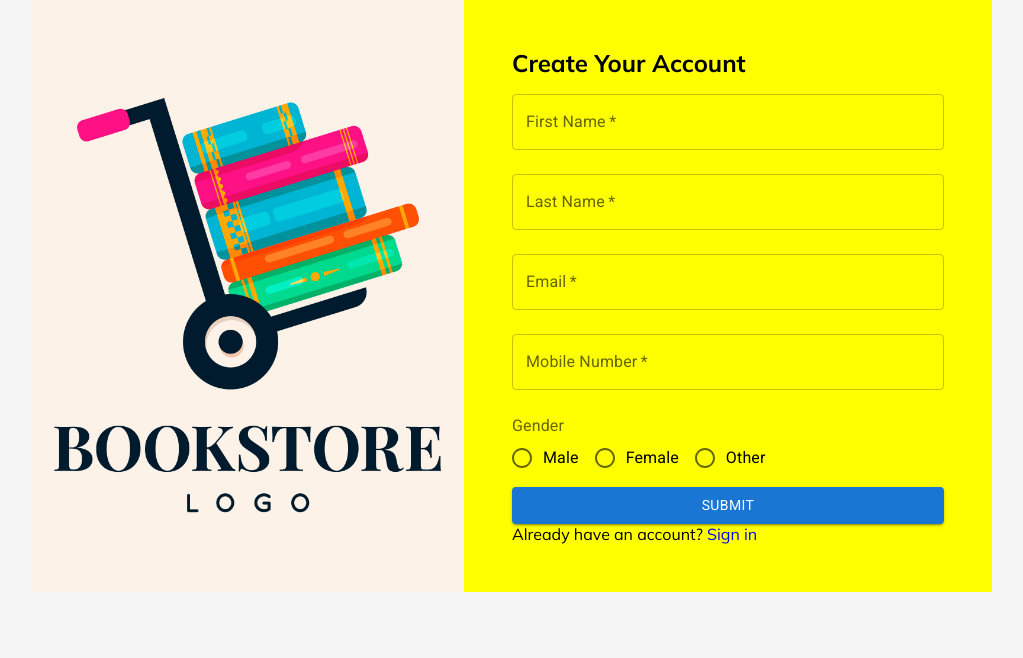
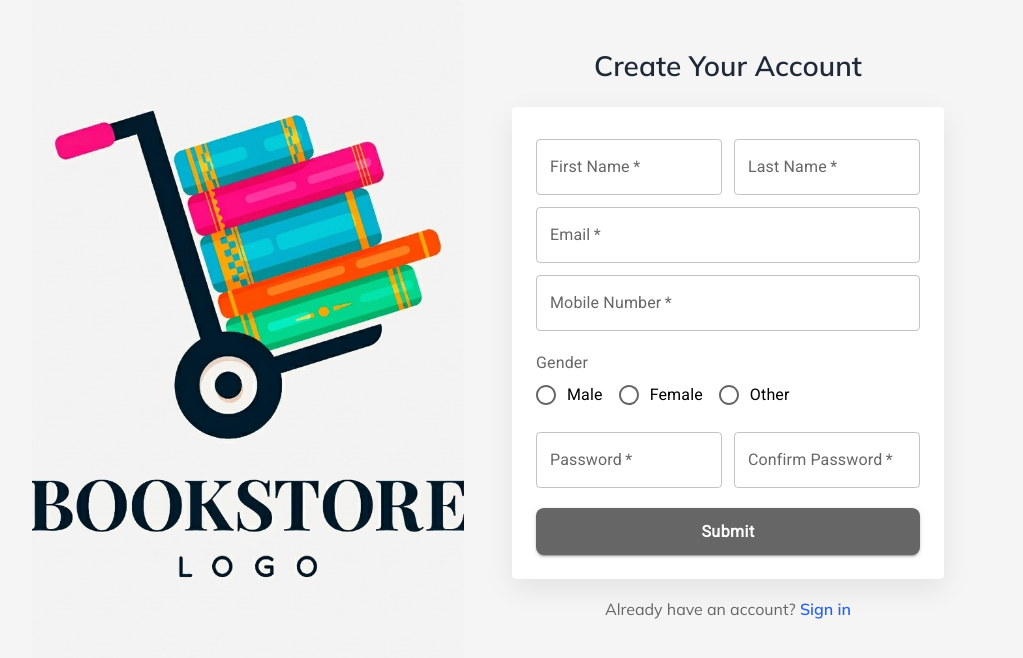
Before and after one commit to durgasankar/bookstore-frontend, a React (Create React App) app: page /register in a window 1280 px wide. Shown: the top 658 px of the page, without its empty margins (128-1151 px from the left). Built offline with nearby package versions, Linux system fonts and the light colour scheme.

Commit message:
ui for reg page

```diff
--- a/src/assets/css/registration.css
+++ b/src/assets/css/registration.css
@@ -1,11 +1,17 @@
+#single-row {
+    display: flex;
+    gap: 0.75rem;
+}
+
 .reg-container {
-    background-color: yellow;
     margin: 0 10rem;
     display: flex;
 }
 
 .reg-left {
     flex: 1;
+    overflow: hidden;
+    border-radius: 0 8px 8px 0;
 }
 
 .reg-left img {
@@ -20,3 +26,34 @@
     padding: 3rem;
     flex-direction: column;
 }
+
+.reg-right-header h2 {
+    margin-bottom: 1.5rem;
+    font-size: 1.75rem;
+    font-weight: 600;
+    text-align: center;
+    color: #1f2937;
+}
+
+.reg-right-form {
+    background: #ffffff;
+    padding: 1.5rem;
+    border-radius: 4px;
+    box-shadow: 0 10px 30px rgba(0, 0, 0, 0.08);
+}
+
+.reg-right-footer {
+    margin-top: 1.25rem;
+    text-align: center;
+    color: #666666;
+}
+
+.reg-right-footer a {
+    color: #2563eb;
+    font-weight: 600;
+    text-decoration: none;
+}
+
+.reg-right-footer a:hover {
+    text-decoration: underline;
+}
--- /dev/null
+++ b/src/components/common/CustomButton.jsx
@@ -0,0 +1,41 @@
+import Button from "@mui/material/Button";
+
+const CustomButton = ({
+    children,
+    type = "button",
+    fullWidth = false,
+    onClick,
+    disabled = false,
+}) => {
+    return (
+        <Button
+            type={ type }
+            fullWidth={ fullWidth }
+            onClick={ onClick }
+            disabled={ disabled }
+            variant="contained"
+            // style={ {
+            //     fontSize: '1rem',
+            //     fontWeight: '600',
+            //     borderRadius: '4px',
+            //     backgroundColor: '#555555'
+            // } }
+            sx={ {
+                mt: 2,
+                py: 1.2,
+                textTransform: "none",
+                fontSize: "16px",
+                fontWeight: 600,
+                borderRadius: "8px",
+                backgroundColor: "#666666",
+                "&:hover": {
+                    backgroundColor: "#444444",
+                },
+            } }
+        >
+            { children }
+        </Button>
+    );
+};
+
+export default CustomButton;
--- a/src/components/common/CustomTextInput.jsx
+++ b/src/components/common/CustomTextInput.jsx
@@ -11,7 +11,7 @@ const CustomTextInput = ({
     return (
         <TextField
             fullWidth
-            margin="normal"
+            margin="dense"
             label={ label }
             name={ name }
             value={ value }
--- a/src/pages/Registration.jsx
+++ b/src/pages/Registration.jsx
@@ -1,10 +1,10 @@
 import React, { useState } from 'react';
 import '../assets/css/registration.css';
-import bookstore_logo from '../assets/images/bookstore-logo.jpg';
+import bookstore_logo from '../assets/images/bookstore-logo.png';
 import Box from '@mui/material/Box';
 import CustomTextInput from '../components/common/CustomTextInput';
 import CustomRadioButton from '../components/common/CustomRadioButton';
-import Button from '@mui/material/Button';
+import CustomButton from '../components/common/CustomButton';
 
 const Registration = () => {
     const [signupForm, setSignupForm] = useState({
@@ -13,6 +13,8 @@ const Registration = () => {
         email: '',
         mobileNumber: '',
         gender: '',
+        password: '',
+        confirmPassword: ''
     })
 
     const handleSubmit = event => {
@@ -44,6 +46,7 @@ const Registration = () => {
                         autoComplete='off'
                         onSubmit={ handleSubmit }
                     >
+                        <div className='name' id='single-row'>
                             <CustomTextInput
                                 value={ signupForm.firstName }
                                 name={ 'firstName' }
@@ -58,6 +61,7 @@ const Registration = () => {
                                 onChange={ handleChange }
                                 required
                             />
+                        </div>
                         <CustomTextInput
                             value={ signupForm.email }
                             name={ 'email' }
@@ -84,14 +88,31 @@ const Registration = () => {
                                 { label: "Other", value: "other" }
                             ] }
                         />
+                        <div className='password-confirm' id='single-row'>
+                            <CustomTextInput
+                                value={ signupForm.password }
+                                name={ 'password' }
+                                label='Password'
+                                onChange={ handleChange }
+                                required
+                            />
+                            <CustomTextInput
+                                value={ signupForm.confirmPassword }
+                                name={ 'confirmPassword' }
+                                label='Confirm Password'
+                                onChange={ handleChange }
+                                required
+                                type={ 'password' }
+                            />
+                        </div>
 
-                        <Button
+                        <CustomButton
                             fullWidth
                             type="submit"
                             variant="contained"
                         >
                             Submit
-                        </Button>
+                        </CustomButton>
 
                     </Box>
                 </div>
```
Also changed, not shown: src/assets/images/bookstore-logo.jpg (deleted), src/assets/images/bookstore-logo.png (added). Lines whose indentation alone changed are shown as unchanged.
